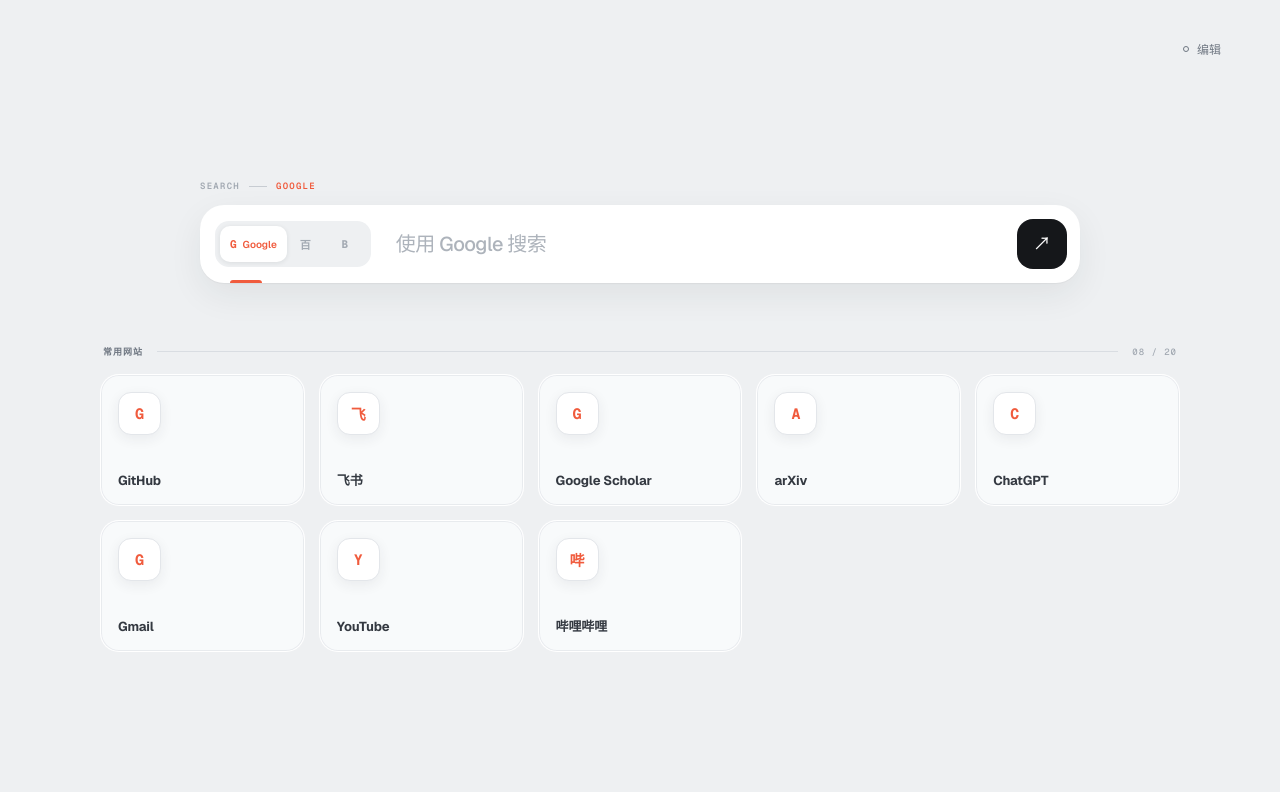
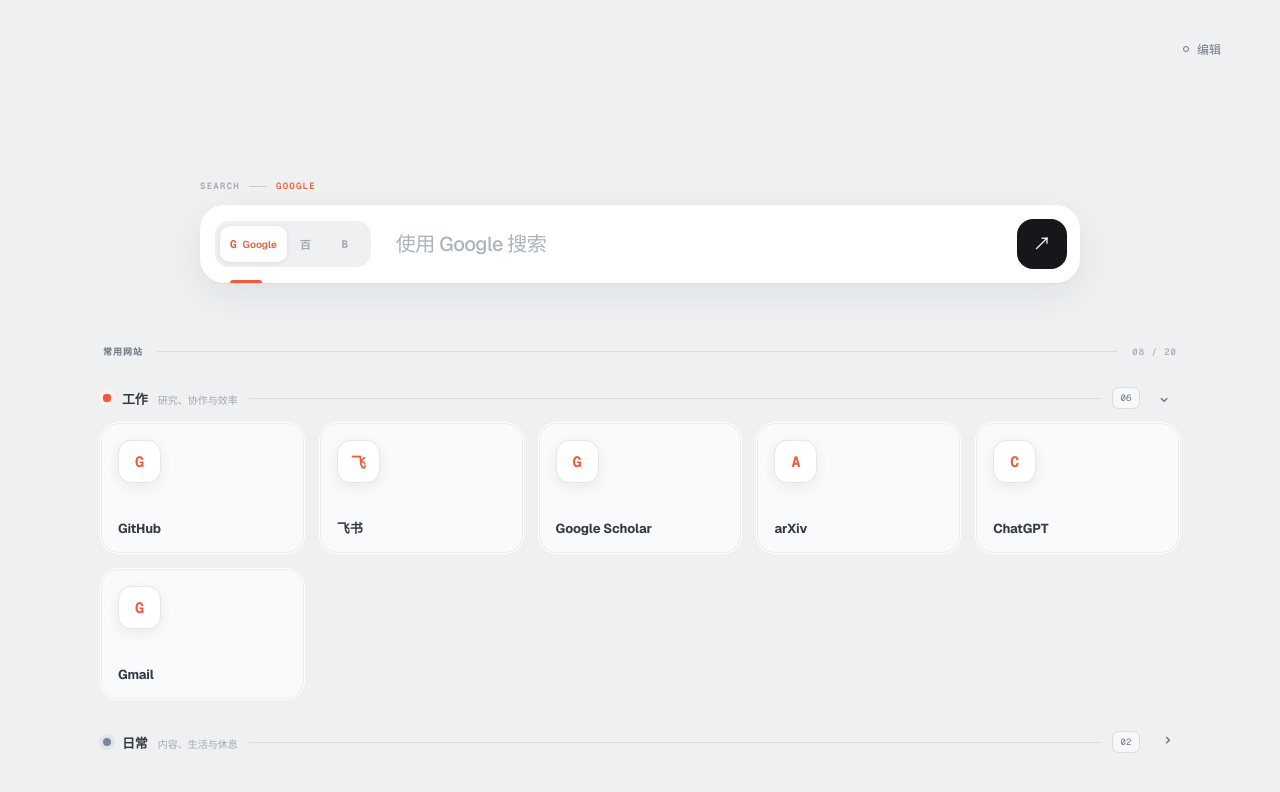
Before and after one commit to tangdouer1005/oh-my-page, a Next.js app: page / in a window 1280 px wide. Shown: the top 792 px of the page. Built offline with nearby package versions, Linux system fonts and the light colour scheme.

Commit message:
feat: group shortcuts into collapsible sections

```diff
--- a/app/globals.css
+++ b/app/globals.css
@@ -284,6 +284,121 @@
 }
 
 .section-heading span:last-child { color: var(--quiet); font-weight: 500; }
+
+.site-groups {
+  display: flex;
+  flex-direction: column;
+  gap: 18px;
+}
+
+.site-group {
+  position: relative;
+}
+
+.group-header {
+  display: grid;
+  grid-template-columns: auto auto 1fr auto auto;
+  align-items: center;
+  gap: 11px;
+  width: 100%;
+  min-height: 48px;
+  padding: 0 3px;
+  border: 0;
+  background: transparent;
+  cursor: pointer;
+  text-align: left;
+}
+
+.group-signal {
+  width: 8px;
+  height: 8px;
+  border-radius: 3px;
+  background: var(--signal);
+  box-shadow: 0 0 0 4px var(--signal-soft);
+}
+
+.group-signal.daily {
+  border-radius: 50%;
+  background: #78879a;
+  box-shadow: 0 0 0 4px rgba(120, 135, 154, 0.11);
+}
+
+.group-copy {
+  display: flex;
+  align-items: baseline;
+  gap: 10px;
+  white-space: nowrap;
+}
+
+.group-copy b {
+  color: var(--ink-soft);
+  font-size: 13px;
+  font-weight: 650;
+  letter-spacing: -0.01em;
+}
+
+.group-copy small {
+  color: var(--quiet);
+  font-size: 10px;
+}
+
+.group-header > i {
+  width: 100%;
+  height: 1px;
+  background: var(--line);
+}
+
+.group-count {
+  display: grid;
+  place-items: center;
+  min-width: 28px;
+  height: 22px;
+  padding: 0 7px;
+  border: 1px solid var(--line);
+  border-radius: 7px;
+  background: rgba(255, 255, 255, 0.5);
+  color: var(--muted);
+  font-family: var(--font-geist-mono, "SFMono-Regular"), Consolas, monospace;
+  font-size: 9px;
+}
+
+.group-chevron {
+  display: grid;
+  place-items: center;
+  width: 26px;
+  height: 26px;
+  border-radius: 8px;
+  color: var(--muted);
+  font-size: 17px;
+  line-height: 1;
+  transform: rotate(0deg) translateY(-2px);
+  transition: transform 190ms ease, background 190ms ease, color 190ms ease;
+}
+
+.group-header:hover .group-chevron {
+  background: rgba(255, 255, 255, 0.72);
+  color: var(--ink);
+}
+
+.site-group.is-collapsed .group-chevron {
+  transform: rotate(-90deg) translateX(2px);
+}
+
+.group-content {
+  display: grid;
+  grid-template-rows: 1fr;
+  opacity: 1;
+  transition: grid-template-rows 220ms ease, opacity 180ms ease, padding 220ms ease;
+}
+
+.group-content > .site-grid { min-height: 0; }
+
+.site-group.is-collapsed .group-content {
+  grid-template-rows: 0fr;
+  opacity: 0;
+}
+
+.site-group.is-collapsed .site-grid { overflow: hidden; }
 
 .site-grid {
   display: grid;
@@ -608,6 +723,71 @@
   transition: border-color 160ms ease, background 160ms ease, box-shadow 160ms ease;
 }
 
+.category-field { margin-top: 16px; }
+
+.category-field > span {
+  display: block;
+  margin-bottom: 7px;
+  color: #565d67;
+  font-size: 11px;
+  font-weight: 620;
+}
+
+.category-options {
+  display: grid;
+  grid-template-columns: 1fr 1fr;
+  gap: 8px;
+}
+
+.category-options button {
+  position: relative;
+  display: grid;
+  grid-template-columns: auto 1fr;
+  gap: 2px 9px;
+  padding: 11px 12px;
+  border: 1px solid var(--line);
+  border-radius: 12px;
+  background: #fafbfc;
+  cursor: pointer;
+  text-align: left;
+  transition: border-color 160ms ease, background 160ms ease, box-shadow 160ms ease;
+}
+
+.category-options button > i {
+  grid-row: 1 / 3;
+  align-self: center;
+  width: 8px;
+  height: 8px;
+  border-radius: 3px;
+  background: var(--signal);
+  box-shadow: 0 0 0 3px var(--signal-soft);
+}
+
+.category-options button > i.daily {
+  border-radius: 50%;
+  background: #78879a;
+  box-shadow: 0 0 0 3px rgba(120, 135, 154, 0.11);
+}
+
+.category-options button > span {
+  color: var(--ink-soft);
+  font-size: 12px;
+  font-weight: 630;
+}
+
+.category-options button > small {
+  color: var(--quiet);
+  font-size: 9px;
+}
+
+.category-options button:hover { border-color: var(--line-strong); background: white; }
+
+.category-options button.selected {
+  border-color: var(--signal);
+  background: white;
+  box-shadow: 0 0 0 3px var(--signal-soft);
+}
+
 .site-modal form > label input {
   height: 44px;
   padding: 0 13px;
--- a/app/page.tsx
+++ b/app/page.tsx
@@ -3,6 +3,7 @@
 import { ChangeEvent, DragEvent, FormEvent, useEffect, useRef, useState } from "react";
 
 type EngineKey = "google" | "baidu" | "bing";
+type CategoryKey = "work" | "daily";
 
 type Site = {
   id: string;
@@ -10,12 +11,14 @@
   url: string;
   note: string;
   icon?: string;
+  category: CategoryKey;
 };
 
 type Draft = Omit<Site, "id">;
 
 const STORAGE_KEY = "oh-my-page:sites:v1";
 const ENGINE_KEY = "oh-my-page:engine:v1";
+const COLLAPSE_KEY = "oh-my-page:collapsed-groups:v1";
 const MAX_SITES = 20;
 
 const engines: Record<EngineKey, { label: string; short: string; searchUrl: string }> = {
@@ -24,18 +27,23 @@
   bing: { label: "Bing", short: "B", searchUrl: "https://www.bing.com/search?q=" },
 };
 
-const defaultSites: Site[] = [
-  { id: "github", title: "GitHub", url: "https://github.com", note: "代码、项目与协作" },
-  { id: "feishu", title: "飞书", url: "https://www.feishu.cn", note: "文档、消息与工作台" },
-  { id: "scholar", title: "Google Scholar", url: "https://scholar.google.com", note: "检索论文与引用" },
-  { id: "arxiv", title: "arXiv", url: "https://arxiv.org", note: "浏览最新研究预印本" },
-  { id: "chatgpt", title: "ChatGPT", url: "https://chatgpt.com", note: "对话、写作与研究" },
-  { id: "gmail", title: "Gmail", url: "https://mail.google.com", note: "邮件与通知" },
-  { id: "youtube", title: "YouTube", url: "https://www.youtube.com", note: "视频、课程与订阅" },
-  { id: "bilibili", title: "哔哩哔哩", url: "https://www.bilibili.com", note: "视频与稍后再看" },
+const categories: Array<{ key: CategoryKey; label: string; hint: string }> = [
+  { key: "work", label: "工作", hint: "研究、协作与效率" },
+  { key: "daily", label: "日常", hint: "内容、生活与休息" },
 ];
 
-const emptyDraft: Draft = { title: "", url: "", note: "", icon: "" };
+const defaultSites: Site[] = [
+  { id: "github", title: "GitHub", url: "https://github.com", note: "代码、项目与协作", category: "work" },
+  { id: "feishu", title: "飞书", url: "https://www.feishu.cn", note: "文档、消息与工作台", category: "work" },
+  { id: "scholar", title: "Google Scholar", url: "https://scholar.google.com", note: "检索论文与引用", category: "work" },
+  { id: "arxiv", title: "arXiv", url: "https://arxiv.org", note: "浏览最新研究预印本", category: "work" },
+  { id: "chatgpt", title: "ChatGPT", url: "https://chatgpt.com", note: "对话、写作与研究", category: "work" },
+  { id: "gmail", title: "Gmail", url: "https://mail.google.com", note: "邮件与通知", category: "work" },
+  { id: "youtube", title: "YouTube", url: "https://www.youtube.com", note: "视频、课程与订阅", category: "daily" },
+  { id: "bilibili", title: "哔哩哔哩", url: "https://www.bilibili.com", note: "视频与稍后再看", category: "daily" },
+];
+
+const emptyDraft: Draft = { title: "", url: "", note: "", icon: "", category: "work" };
 
 function normalizeUrl(value: string) {
   const trimmed = value.trim();
@@ -77,16 +85,29 @@
   );
 }
 
-function isValidSite(value: unknown): value is Site {
-  if (!value || typeof value !== "object") return false;
+function normalizeStoredSite(value: unknown): Site | null {
+  if (!value || typeof value !== "object") return null;
   const site = value as Partial<Site>;
-  return Boolean(
+  const valid = Boolean(
     typeof site.id === "string" &&
       typeof site.title === "string" &&
       typeof site.url === "string" &&
       typeof site.note === "string" &&
       (site.icon === undefined || typeof site.icon === "string"),
   );
+  if (!valid) return null;
+  return {
+    id: site.id!,
+    title: site.title!,
+    url: site.url!,
+    note: site.note!,
+    icon: site.icon,
+    category:
+      site.category === "daily" ||
+      (site.category === undefined && (site.id === "youtube" || site.id === "bilibili"))
+        ? "daily"
+        : "work",
+  };
 }
 
 export default function Home() {
@@ -94,6 +115,7 @@
   const [engine, setEngine] = useState<EngineKey>("google");
   const [query, setQuery] = useState("");
   const [editing, setEditing] = useState(false);
+  const [collapsed, setCollapsed] = useState<Record<CategoryKey, boolean>>({ work: false, daily: true });
   const [hydrated, setHydrated] = useState(false);
   const [draggedId, setDraggedId] = useState<string | null>(null);
   const [modalOpen, setModalOpen] = useState(false);
@@ -107,11 +129,19 @@
     try {
       const storedSites = localStorage.getItem(STORAGE_KEY);
       const storedEngine = localStorage.getItem(ENGINE_KEY) as EngineKey | null;
+      const storedCollapse = localStorage.getItem(COLLAPSE_KEY);
       if (storedSites) {
         const parsed = JSON.parse(storedSites);
-        if (Array.isArray(parsed) && parsed.every(isValidSite)) setSites(parsed.slice(0, MAX_SITES));
+        if (Array.isArray(parsed)) {
+          const normalized = parsed.map(normalizeStoredSite).filter((site): site is Site => Boolean(site));
+          if (normalized.length === parsed.length) setSites(normalized.slice(0, MAX_SITES));
+        }
       }
       if (storedEngine && storedEngine in engines) setEngine(storedEngine);
+      if (storedCollapse) {
+        const parsed = JSON.parse(storedCollapse) as Partial<Record<CategoryKey, unknown>>;
+        setCollapsed({ work: parsed.work === true, daily: parsed.daily === true });
+      }
     } catch {
       // Keep the safe defaults if saved browser data is malformed.
     } finally {
@@ -123,7 +153,8 @@
     if (!hydrated) return;
     localStorage.setItem(STORAGE_KEY, JSON.stringify(sites));
     localStorage.setItem(ENGINE_KEY, engine);
-  }, [sites, engine, hydrated]);
+    localStorage.setItem(COLLAPSE_KEY, JSON.stringify(collapsed));
+  }, [sites, engine, collapsed, hydrated]);
 
   useEffect(() => {
     if (!toast) return;
@@ -138,16 +169,16 @@
     openInNewTab(`${engines[engine].searchUrl}${encodeURIComponent(value)}`);
   }
 
-  function beginAdd() {
+  function beginAdd(category: CategoryKey = "work") {
     setEditingId(null);
-    setDraft(emptyDraft);
+    setDraft({ ...emptyDraft, category });
     setFormError("");
     setModalOpen(true);
   }
 
   function beginEdit(site: Site) {
     setEditingId(site.id);
-    setDraft({ title: site.title, url: site.url, note: site.note, icon: site.icon ?? "" });
+    setDraft({ title: site.title, url: site.url, note: site.note, icon: site.icon ?? "", category: site.category });
     setFormError("");
     setModalOpen(true);
   }
@@ -198,8 +229,9 @@
     setToast("网站已删除");
   }
 
-  function dropSite(event: DragEvent, targetId: string) {
+  function dropSite(event: DragEvent, targetId: string, targetCategory: CategoryKey) {
     event.preventDefault();
+    event.stopPropagation();
     if (!draggedId || draggedId === targetId) return;
     setSites((current) => {
       const from = current.findIndex((site) => site.id === draggedId);
@@ -207,14 +239,25 @@
       if (from < 0 || to < 0) return current;
       const reordered = [...current];
       const [moved] = reordered.splice(from, 1);
-      reordered.splice(to, 0, moved);
+      reordered.splice(to, 0, { ...moved, category: targetCategory });
       return reordered;
     });
     setDraggedId(null);
   }
 
+  function dropIntoGroup(event: DragEvent, category: CategoryKey) {
+    event.preventDefault();
+    if (!draggedId) return;
+    setSites((current) => {
+      const moved = current.find((site) => site.id === draggedId);
+      if (!moved) return current;
+      return [...current.filter((site) => site.id !== draggedId), { ...moved, category }];
+    });
+    setDraggedId(null);
+  }
+
   function exportConfig() {
-    const payload = JSON.stringify({ version: 1, engine, sites }, null, 2);
+    const payload = JSON.stringify({ version: 2, engine, sites }, null, 2);
     const blob = new Blob([payload], { type: "application/json" });
     const url = URL.createObjectURL(blob);
     const anchor = document.createElement("a");
@@ -234,8 +277,10 @@
       const parsed = JSON.parse(await file.text()) as { sites?: unknown; engine?: unknown } | unknown[];
       const importedSites = Array.isArray(parsed) ? parsed : parsed.sites;
       const importedEngine = Array.isArray(parsed) ? undefined : parsed.engine;
-      if (!Array.isArray(importedSites) || !importedSites.every(isValidSite)) throw new Error("invalid");
-      setSites(importedSites.slice(0, MAX_SITES));
+      if (!Array.isArray(importedSites)) throw new Error("invalid");
+      const normalized = importedSites.map(normalizeStoredSite).filter((site): site is Site => Boolean(site));
+      if (normalized.length !== importedSites.length) throw new Error("invalid");
+      setSites(normalized.slice(0, MAX_SITES));
       if (typeof importedEngine === "string" && importedEngine in engines) setEngine(importedEngine as EngineKey);
       setToast("配置已导入");
     } catch {
@@ -258,7 +303,13 @@
   return (
     <main className="page-shell">
       <header className="topbar">
-        <button className={`edit-toggle ${editing ? "active" : ""}`} onClick={() => setEditing((value) => !value)}>
+        <button
+          className={`edit-toggle ${editing ? "active" : ""}`}
+          onClick={() => {
+            if (!editing) setCollapsed({ work: false, daily: false });
+            setEditing((value) => !value);
+          }}
+        >
           <span className="edit-dot" />
           {editing ? "完成" : "编辑"}
         </button>
@@ -307,8 +358,35 @@
           <span>{sites.length.toString().padStart(2, "0")} / {MAX_SITES}</span>
         </div>
 
-        <div className={`site-grid ${editing ? "is-editing" : ""}`}>
-          {sites.map((site) => (
+        <div className="site-groups">
+          {categories.map((category) => {
+            const categorySites = sites.filter((site) => site.category === category.key);
+            const isCollapsed = collapsed[category.key];
+            return (
+              <section className={`site-group ${isCollapsed ? "is-collapsed" : ""}`} key={category.key}>
+                <button
+                  className="group-header"
+                  type="button"
+                  onClick={() => setCollapsed((current) => ({ ...current, [category.key]: !current[category.key] }))}
+                  aria-expanded={!isCollapsed}
+                  aria-controls={`group-${category.key}`}
+                >
+                  <span className={`group-signal ${category.key}`} />
+                  <span className="group-copy">
+                    <b>{category.label}</b>
+                    <small>{category.hint}</small>
+                  </span>
+                  <i />
+                  <span className="group-count">{categorySites.length.toString().padStart(2, "0")}</span>
+                  <span className="group-chevron" aria-hidden="true">⌄</span>
+                </button>
+                <div className="group-content" id={`group-${category.key}`}>
+                  <div
+                    className={`site-grid ${editing ? "is-editing" : ""}`}
+                    onDragOver={(event) => editing && event.preventDefault()}
+                    onDrop={(event) => dropIntoGroup(event, category.key)}
+                  >
+                    {categorySites.map((site) => (
                       <article
                         className={`site-card ${draggedId === site.id ? "is-dragging" : ""}`}
                         key={site.id}
@@ -316,7 +394,7 @@
                         onDragStart={() => setDraggedId(site.id)}
                         onDragEnd={() => setDraggedId(null)}
                         onDragOver={(event) => editing && event.preventDefault()}
-              onDrop={(event) => dropSite(event, site.id)}
+                        onDrop={(event) => dropSite(event, site.id, category.key)}
                       >
                         <button
                           className="site-launch"
@@ -339,11 +417,16 @@
                       </article>
                     ))}
                     {editing && sites.length < MAX_SITES && (
-            <button className="add-card" onClick={beginAdd}>
+                      <button className="add-card" onClick={() => beginAdd(category.key)}>
                         <span>＋</span>
-              添加网站
+                        添加到{category.label}
                       </button>
                     )}
+                  </div>
+                </div>
+              </section>
+            );
+          })}
         </div>
 
         {editing && (
@@ -381,9 +464,27 @@
                 <span>悬停备注</span>
                 <textarea value={draft.note} onChange={(event) => setDraft({ ...draft, note: event.target.value })} placeholder="一句话说明这个网站的用途" maxLength={80} />
               </label>
+              <div className="category-field">
+                <span>分类</span>
+                <div className="category-options" role="group" aria-label="网站分类">
+                  {categories.map((category) => (
+                    <button
+                      key={category.key}
+                      type="button"
+                      className={draft.category === category.key ? "selected" : ""}
+                      onClick={() => setDraft({ ...draft, category: category.key })}
+                      aria-pressed={draft.category === category.key}
+                    >
+                      <i className={category.key} />
+                      <span>{category.label}</span>
+                      <small>{category.hint}</small>
+                    </button>
+                  ))}
+                </div>
+              </div>
               <div className="icon-row">
                 <div className="icon-preview">
-                  <SiteIcon site={{ id: "preview", title: draft.title || "网站", url: draft.url, note: "", icon: draft.icon }} />
+                  <SiteIcon site={{ id: "preview", title: draft.title || "网站", url: draft.url, note: "", icon: draft.icon, category: draft.category }} />
                 </div>
                 <div>
                   <span>网站图标</span>
```
Also changed, not shown: 1 other file (tests, documents, lock files or other folders). Lines whose indentation alone changed are shown as unchanged.
